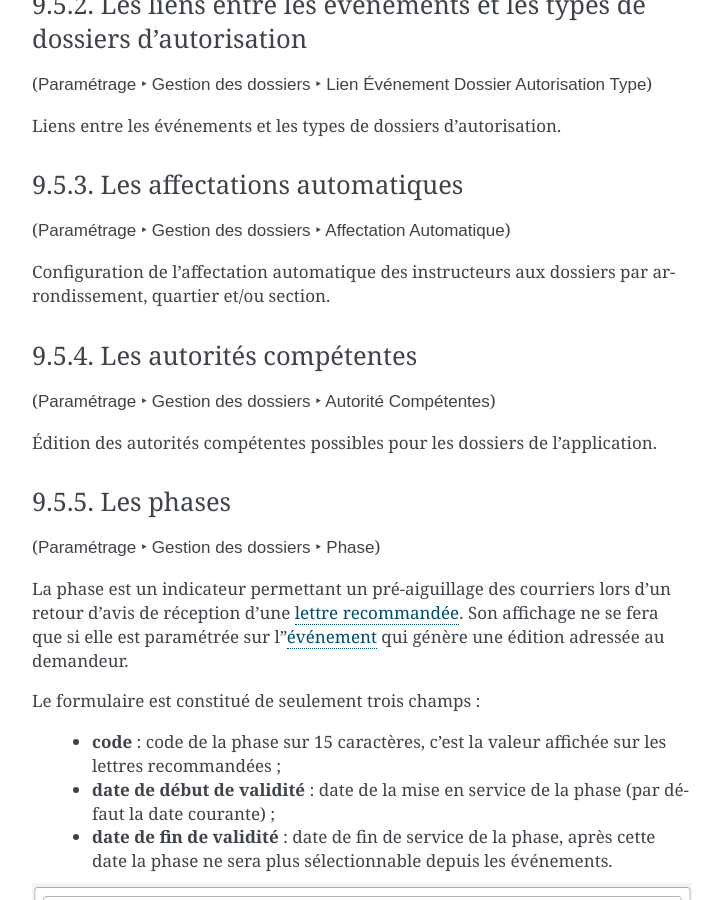
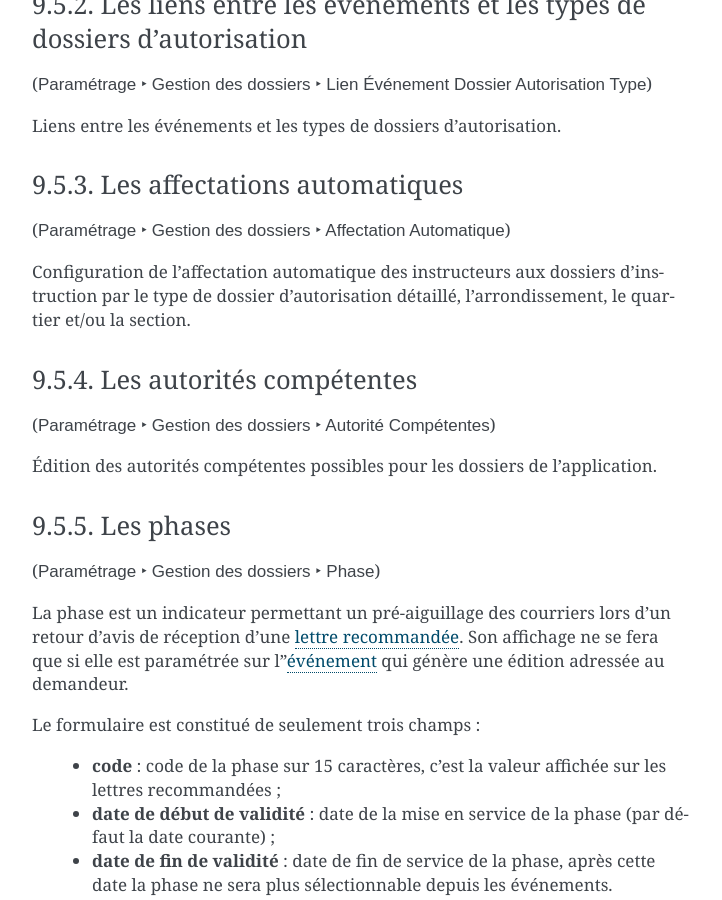
Before and after one commit to mpavaux/openads-documentation, a Sphinx documentation site: the page built from source/manuel_utilisateur/parametrage.rst, in a window 1280 px wide and 900 px high, scrolled down 6284 px. Shown: the whole window, without its empty margins (388-1110 px from the left). Built offline with Sphinx 7.4.7, drawn with Linux system fonts in a browser that asks for light colours.

Commit message:
Complétion de la description des affectations automatique

```diff
--- a/source/manuel_utilisateur/parametrage.rst
+++ b/source/manuel_utilisateur/parametrage.rst
@@ -260,8 +260,7 @@
 
 (:menuselection:`Paramétrage --> Gestion des dossiers --> Affectation Automatique`)
 
-Configuration de l'affectation automatique des instructeurs aux dossiers par
-arrondissement, quartier et/ou section.
+Configuration de l'affectation automatique des instructeurs aux dossiers d'instruction par le type de dossier d'autorisation détaillé, l'arrondissement, le quartier et/ou la section.
 
 .. _parametrage_autorite_competente:
 
```
